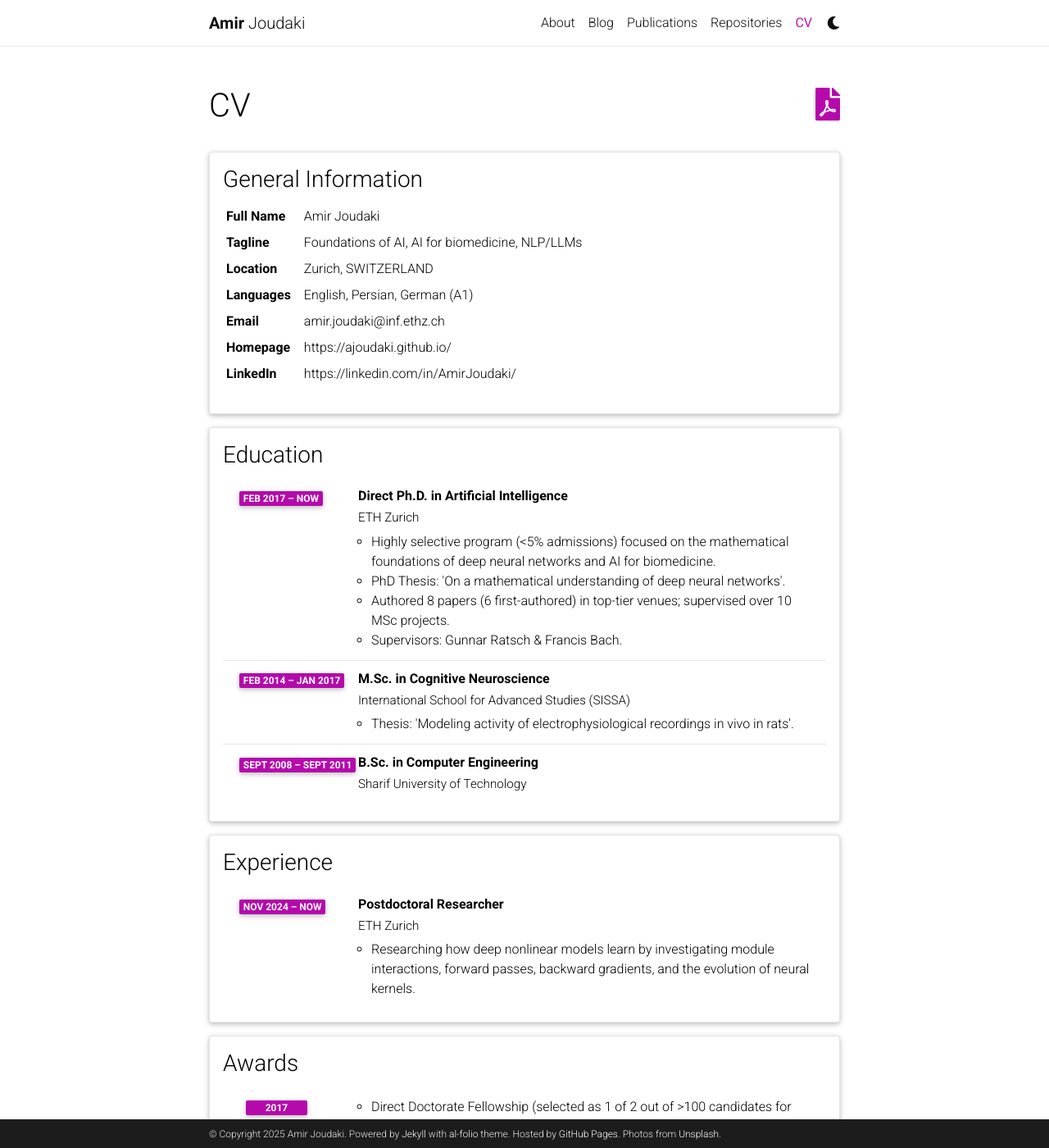
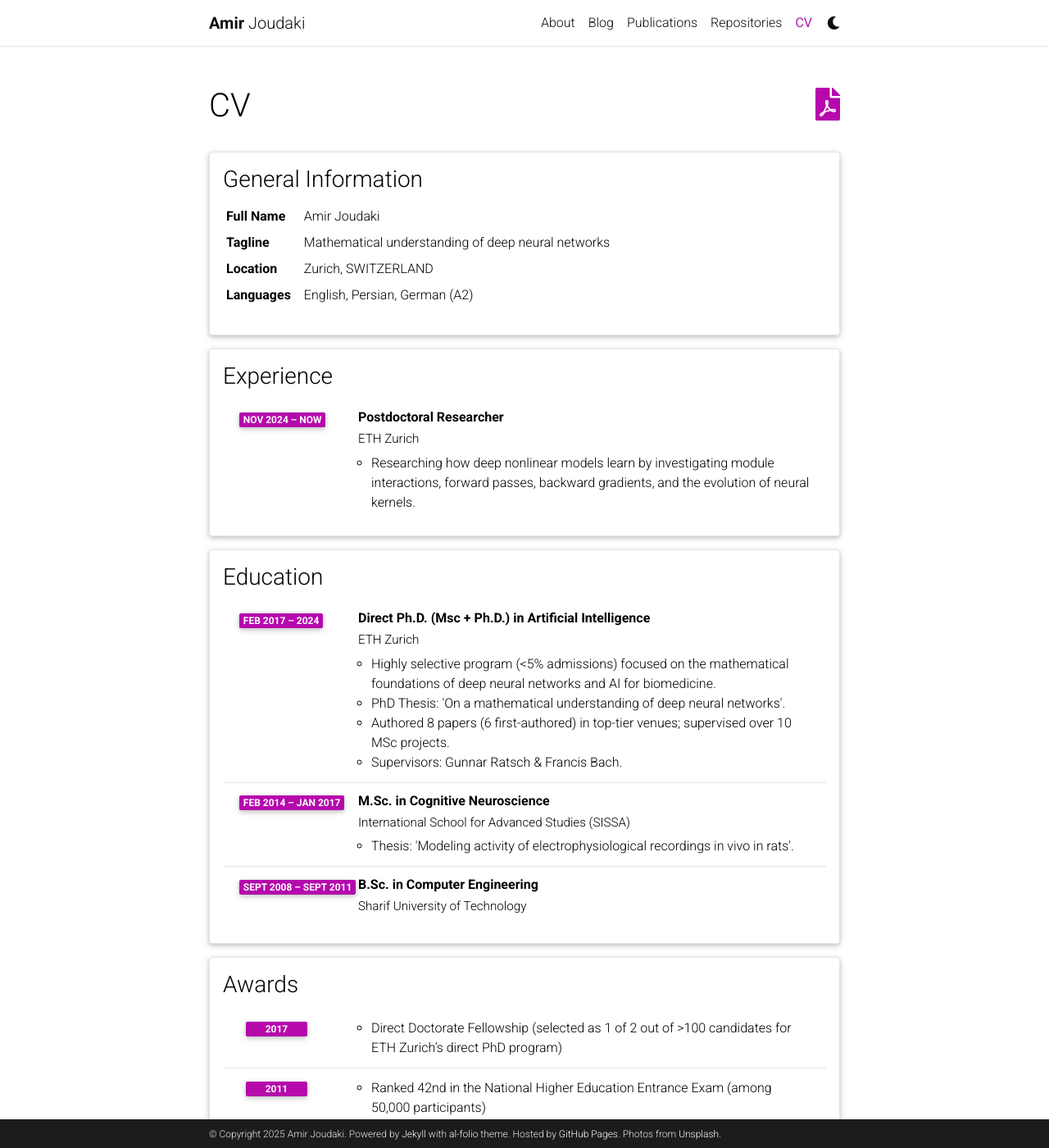
Before and after one commit to ajoudaki/ajoudaki.github.io, a Jekyll site: the page built from _pages/cv.md, in a window 1280 px wide and 1400 px high. Shown: the whole window at 82% size. Built offline with Jekyll 4.4.1, drawn with Linux system fonts in a browser that asks for light colours; comment, search, counter and statistics services are not loaded; a style sheet for code colours, icons or effects is not loaded.

Commit message:
updating CV section

```diff
--- a/_data/cv.yml
+++ b/_data/cv.yml
@@ -4,24 +4,28 @@
     - name: Full Name
       value: Amir Joudaki
     - name: Tagline
-      value: Foundations of AI, AI for biomedicine, NLP/LLMs
+      value: Mathematical understanding of deep neural networks
     - name: Location
       value: Zurich, SWITZERLAND
     - name: Languages
-      value: English, Persian, German (A1)
-    - name: Email
-      value: amir.joudaki@inf.ethz.ch
-    - name: Homepage
-      value: https://ajoudaki.github.io/
-    - name: LinkedIn
-      value: https://linkedin.com/in/AmirJoudaki/
+      value: English, Persian, German (A2)
+
+- title: Experience
+  type: time_table
+  contents:
+    - title: Postdoctoral Researcher
+      institution: ETH Zurich
+      year: Nov 2024 – now
+      location: Zurich, Switzerland
+      description:
+        - "Researching how deep nonlinear models learn by investigating module interactions, forward passes, backward gradients, and the evolution of neural kernels."
 
 - title: Education
   type: time_table
   contents:
-    - title: Direct Ph.D. in Artificial Intelligence
+    - title: Direct Ph.D. (Msc + Ph.D.) in Artificial Intelligence
       institution: ETH Zurich
-      year: Feb 2017 – now
+      year: Feb 2017 – 2024
       location: Zurich, Switzerland
       description:
         - "Highly selective program (<5% admissions) focused on the mathematical foundations of deep neural networks and AI for biomedicine."
@@ -39,15 +43,6 @@
       year: Sept 2008 – Sept 2011
       location: Tehran, Iran
 
-- title: Experience
-  type: time_table
-  contents:
-    - title: Postdoctoral Researcher
-      institution: ETH Zurich
-      year: Nov 2024 – now
-      location: Zurich, Switzerland
-      description:
-        - "Researching how deep nonlinear models learn by investigating module interactions, forward passes, backward gradients, and the evolution of neural kernels."
 
 - title: Awards
   type: time_table
```
